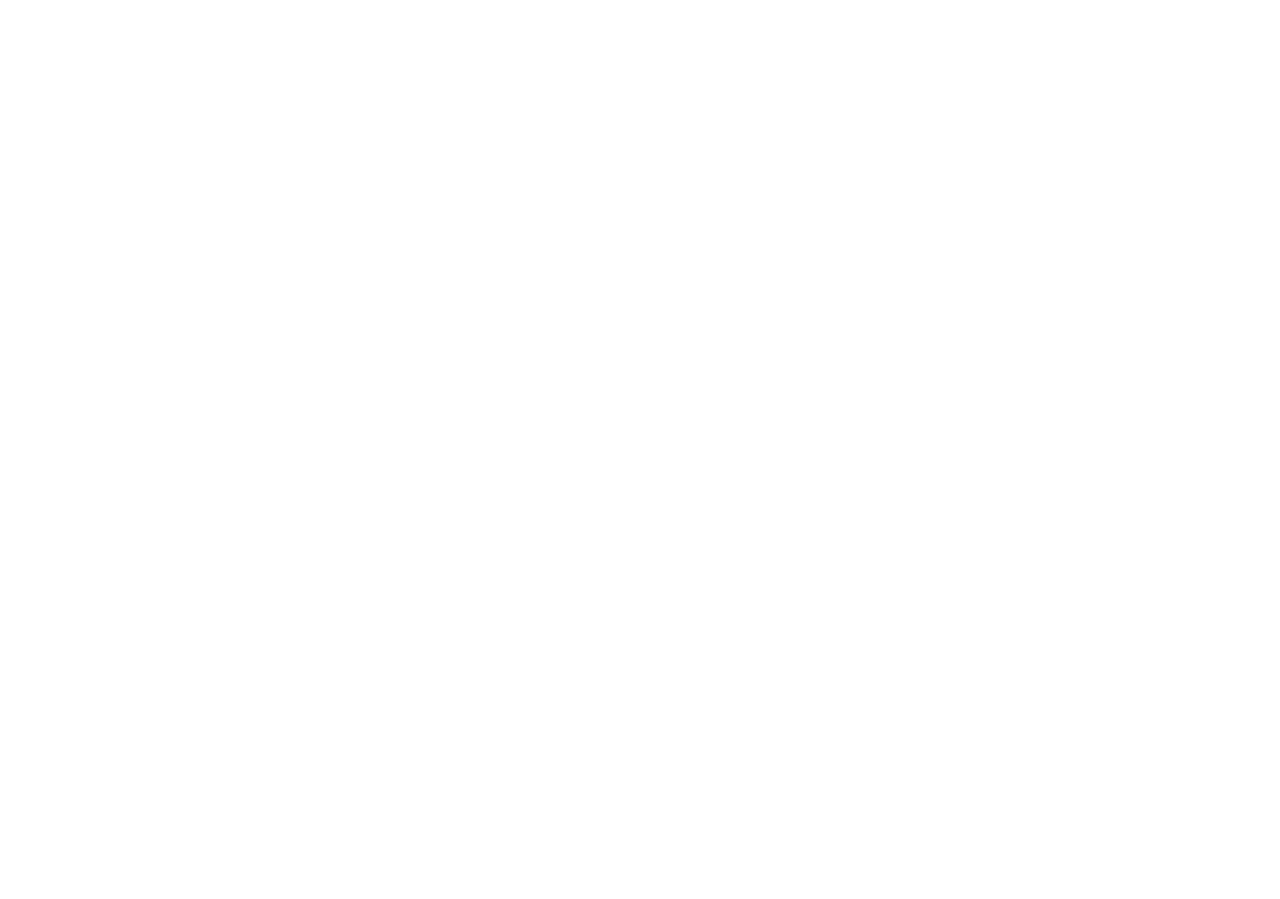
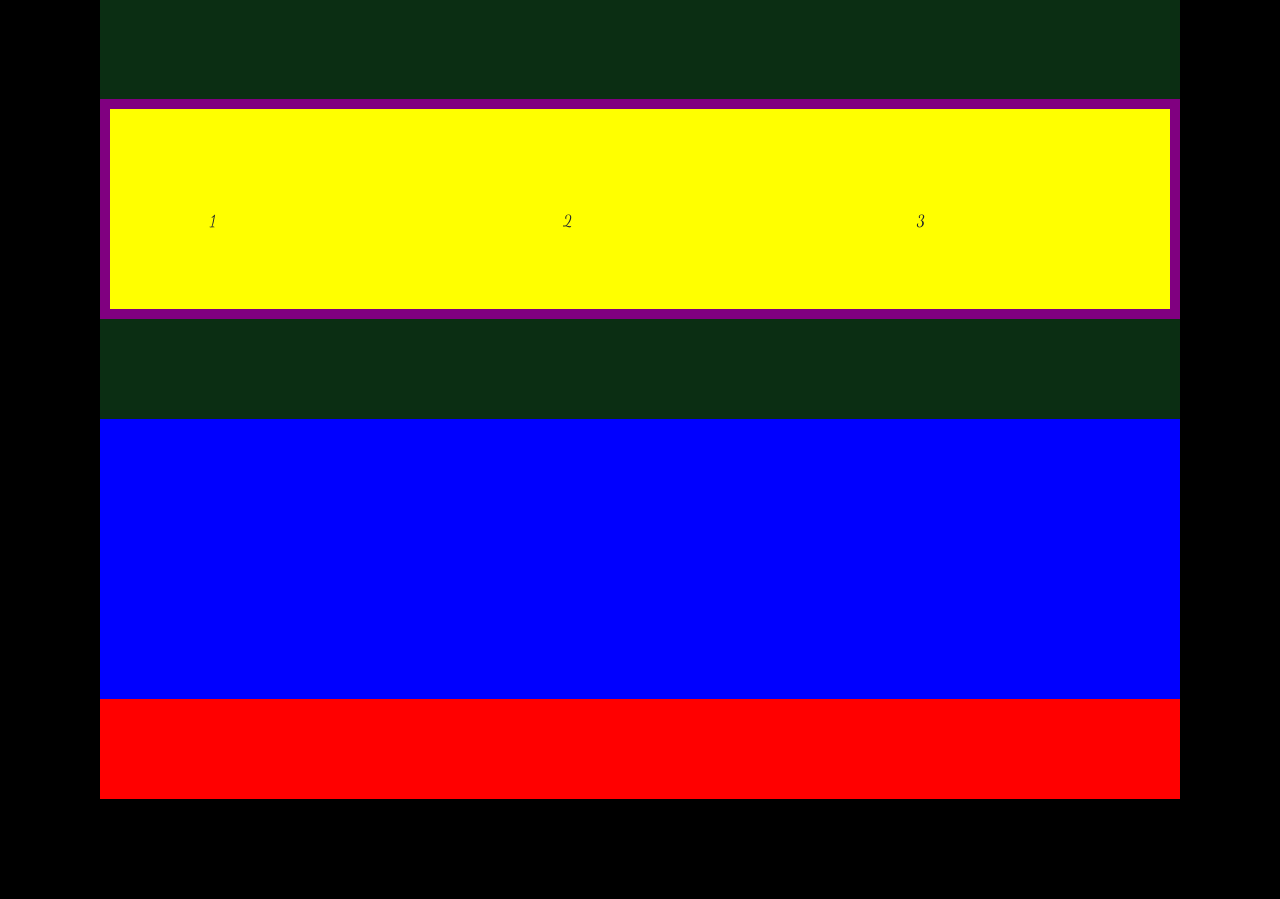
Before and after one commit to BinhNguyen3790/VirusSClothing, a PHP site: page / in a window 1280 px wide. Before the commit the part shown is empty. Shown: the part 501-1400 px from the top of the page. Before the commit the page ends 800 px from the top, so only its background shows below. Run offline with PHP 8.4, Linux system fonts and the light colour scheme.

Commit message:
modify page

```diff
--- a/css/styles.css
+++ b/css/styles.css
@@ -1,10 +1,32 @@
 @import url(DancingScript.css);
 body {
-  font-family: "Dancing Script", cursive !important; }
+  font-family: "Dancing Script", cursive !important;
+  background-color: #000 !important;
+  padding: 100px; }
+  body header {
+    background-color: red;
+    height: 100px; }
+  body main {
+    background-color: blue;
+    height: 1000px; }
+  body footer {
+    background-color: red;
+    height: 100px; }
 
 .container-fluid {
   padding: 0 !important; }
   .container-fluid .row {
     margin: 0 !important; }
 
+.container {
+  background-color: #0b2e13;
+  padding: 100px; }
+  .container .row {
+    background-color: purple;
+    padding: 10px; }
+    .container .row .col-md-4 {
+      background-color: yellow;
+      padding: 100px;
+      height: 100px; }
+
 /*# sourceMappingURL=styles.css.map */
--- a/css/styles.scss
+++ b/css/styles.scss
@@ -1,6 +1,20 @@
 @import "DancingScript.css";
   body{
     font-family: "Dancing Script", cursive !important;
+    background-color: #000 !important;
+    padding: 100px;
+    header{
+      background-color: red;
+      height: 100px;
+    }
+    main{
+      background-color: blue;
+      height: 1000px;
+    }
+    footer{
+      background-color: red;
+      height: 100px;
+    }
   }
 .container-fluid {
   padding: 0 !important;
@@ -8,3 +22,17 @@
     margin: 0 !important;
   }
 }
+
+.container{
+  background-color: #0b2e13;
+  padding: 100px;
+  .row{
+    background-color: purple;
+    padding: 10px;
+    .col-md-4{
+      background-color: yellow;
+      padding: 100px;
+      height: 100px;
+    }
+  }
+}
--- a/index.php
+++ b/index.php
@@ -24,12 +24,19 @@
 <body>
 <!--    Begin Header-->
     <header>
-
+        <h1>HELLO WORLD <i class="fa fa-shopping-cart"></i>buy me</h1>
     </header>
 <!--    End Header-->
 <!--    Begin Main-->
     <main>
-
+        <img src="images/bk.jpg" alt="">
+        <div class="container">
+            <div class="row">
+                <div class="col-md-4">1</div>
+                <div class="col-md-4">2</div>
+                <div class="col-md-4">3</div>
+            </div>
+        </div>
     </main>
 <!--    End Main-->
 <!--    Begin Footer-->
```
Also changed, not shown: 1 other file.
